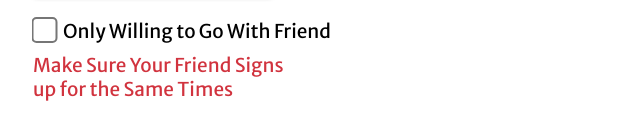
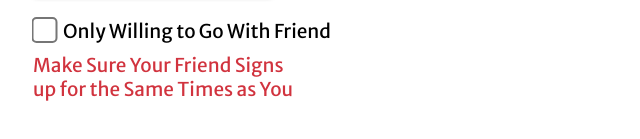
Before and after one commit to calvinstudebaker/ski-dock-shuffle, a website: page signup.html in a window 1280 px wide. Both pictures are taken after a click on the checkbox 44 px from the left and 447 px from the top of the page. Shown: the part 523-662 px from the top of the page, 0-640 px from the left. Drawn offline with nearby package versions, Linux system fonts and the light colour scheme.

Commit message:
changed friend ski message

```diff
--- a/signup.html
+++ b/signup.html
@@ -34,7 +34,7 @@
 	   			<div class="friendFields">
 	   				<input type="text" placeholder="friend's name" id="friendName" autocomplete="off"><br>
 	   				<input type="checkbox" id="onlyWithFriend" value="OnlyWithFriend">Only Willing to Go With Friend<br>
-	   				<div class="redText">Make Sure Your Friend Signs<br>up for the Same Times</div>
+	   				<div class="redText">Make Sure Your Friend Signs<br>up for the Same Times as You</div>
 	   			</div>
 	   			<div class="hidden redText" problem="fields">Please fill in all fields.</div>
 				<div class="hidden redText" problem="times">Please select at least one<br>time slot.</div>
```
